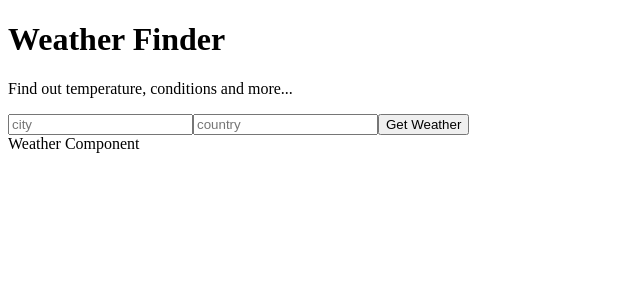
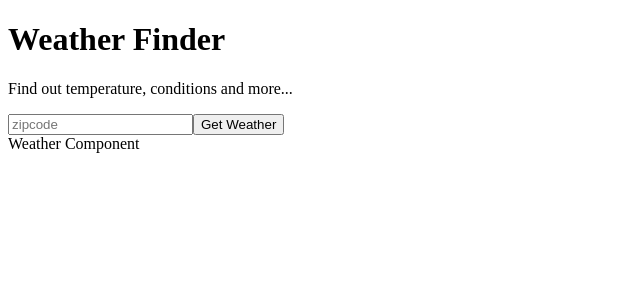
Before and after one commit to aza024/react-weather-app, a React (Create React App) app in the folder weather-app/: page / in a window 1280 px wide. Shown: the top 300 px of the page, without its empty margins (0-640 px from the left). Built offline with nearby package versions, Linux system fonts and the light colour scheme; no server answers.

Commit message:
added state

```diff
--- a/weather-app/src/App.js
+++ b/weather-app/src/App.js
@@ -3,19 +3,31 @@ import Titles from "./components/Titles"
 import Form from "./components/Form"
 import Weather from "./components/Weather"
 
+
 // initialize component
 
-const API_Key = process.env.API_KEY
+// const API_Key = '8c6fb598d4fa1b909e622dcc6c1fd8ec'
+
 
 
 //App is the major component - we will add smaller components and render them
 class App extends React.Component{
-  getWeather = async () => {
-    const api_call = await fetch(`https://samples.openweathermap.org/data/2.5/forecast?zip=94158&appid=${API_Key}`);
+  // you don't have to use constructor in R16
+  state = {
+
+  }
+  getWeather = async (e) => {
+    e.preventDefault();
+    const zipcode = e.target.elements.zipcode.value;
+
+
+    const api_call = await fetch
+    (`https://api.openweathermap.org/data/2.5/weather?zip=${zipcode}`+'&appid=')
 
     const data = await api_call.json();
 
-    console.log(data);
+    console.log('Data' + data);
+
   }
   render(){
     return(
--- a/weather-app/src/components/Form.js
+++ b/weather-app/src/components/Form.js
@@ -1,11 +1,11 @@
-import React from 'react'
+import React from 'react';
 
 class Form extends React.Component{
     render(){
         return(
+            // react attr onSubmit(this.props.getweather)
             <form onSubmit={this.props.getWeather}>
-                <input type="text" name="city"placeholder="city"/>
-                <input type="text" name="country"placeholder="country"/>
+                <input type="number" name="zipcode"placeholder="zipcode"/>
 
                 <button>Get Weather </button>
             </form>
```
